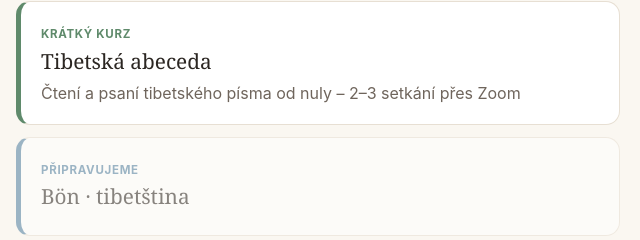
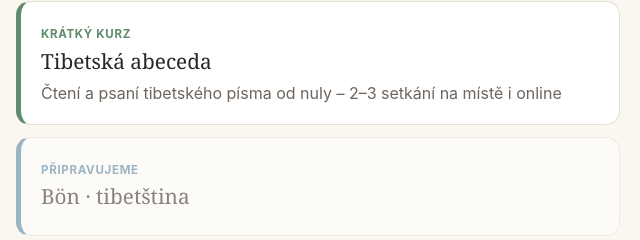
Before and after one commit to MiroslavHrdina/studijni-skupiny, a plain HTML site: page index.html in a window 1280 px wide. Shown: the part 330-570 px from the top of the page, 322-962 px from the left. Drawn offline with Linux system fonts and the light colour scheme.

Commit message:
Rozcestník: Abeceda na místě i online
Co-Authored-By: Claude Opus 5.5 <noreply@anthropic.com>
Claude-Session: https://claude.ai/code/session_018Vo3CwiXGbagynXboqNHSN

```diff
--- a/index.html
+++ b/index.html
@@ -43,7 +43,7 @@
   <a class="card" href="abeceda/" style="--c:#5f8a6b">
     <span class="tag">Krátký kurz</span>
     <h2>Tibetská abeceda</h2>
-    <p>Čtení a psaní tibetského písma od nuly – 2–3 setkání přes Zoom</p>
+    <p>Čtení a psaní tibetského písma od nuly – 2–3 setkání na místě i online</p>
   </a>
 
   <a class="card soon" href="#" style="--c:#4f7ea0" aria-disabled="true">
```
